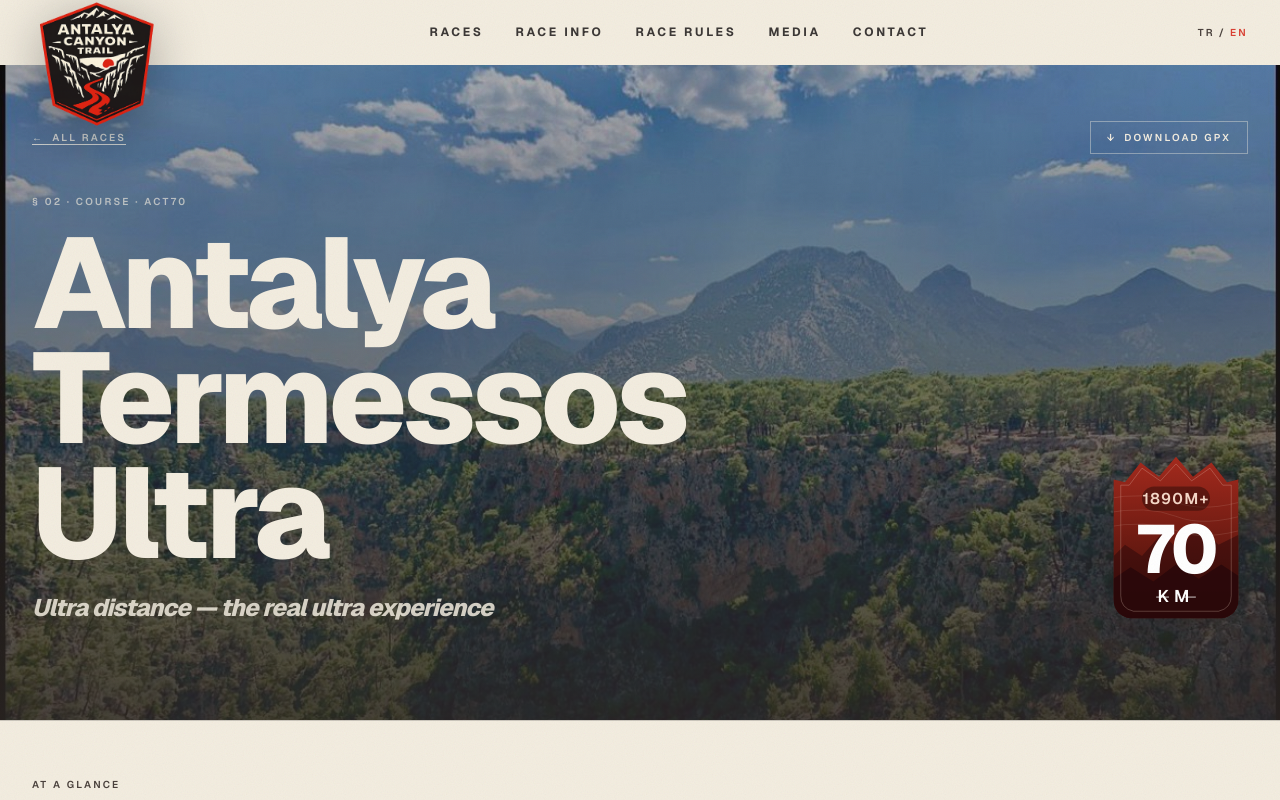
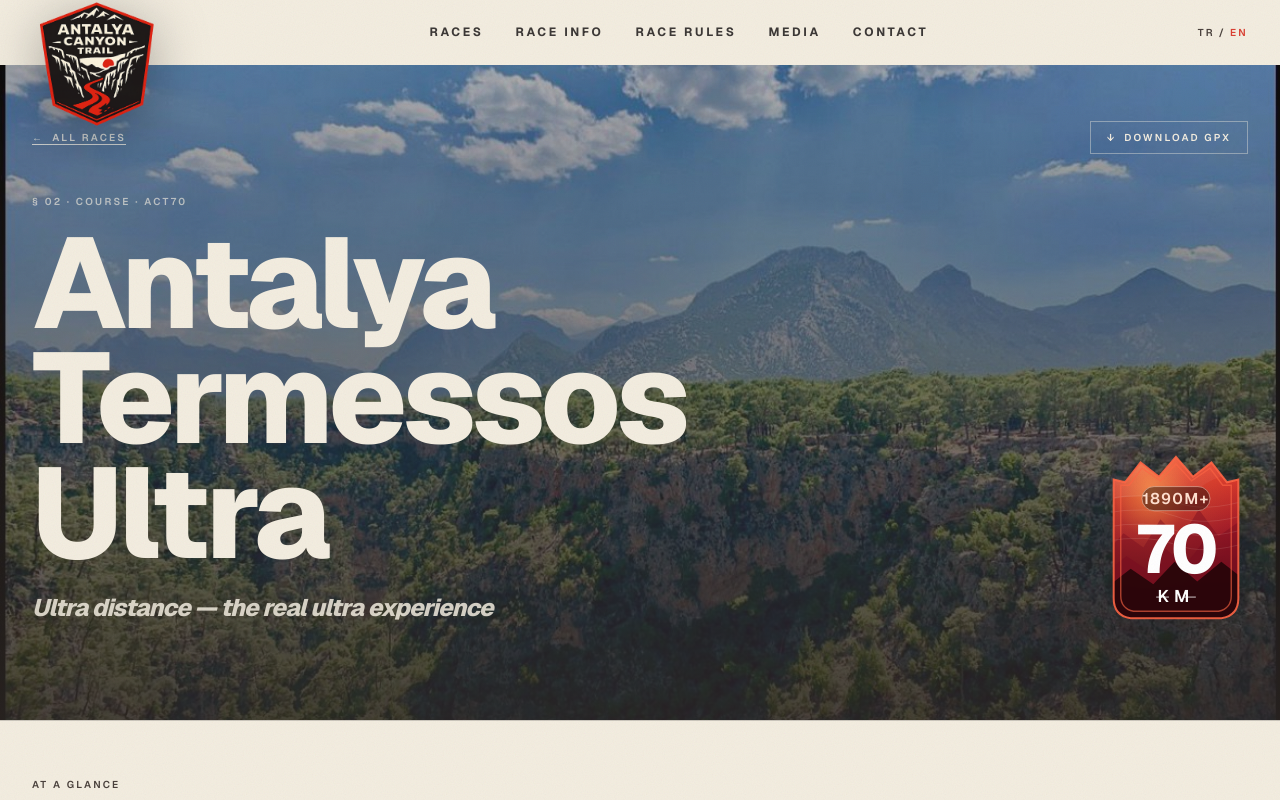
Before and after one commit to eserdinyo/antalyacanyontrail, a Next.js app: page /en/races/ultra in a window 1280 px wide. Shown: the top 800 px of the page. Built offline with nearby package versions, Linux system fonts and the light colour scheme.

Commit message:
style: brighten race badges

```diff
--- a/components/RaceBadge.tsx
+++ b/components/RaceBadge.tsx
@@ -1,13 +1,67 @@
 import type { Race, RaceColor } from "@/lib/event";
 
-type Palette = { from: string; to: string; ridge: string; ink: string };
+type Palette = {
+  from: string;
+  mid: string;
+  to: string;
+  glow: string;
+  ridgeA: string;
+  ridgeB: string;
+  ink: string;
+  outline: string;
+};
 
 const PALETTE: Record<RaceColor, Palette> = {
-  "ember-deep": { from: "#a52a1d", to: "#3a0d08", ridge: "#28080a", ink: "#f5d8c8" },
-  ember:       { from: "#e85b48", to: "#8a1d10", ridge: "#5a1009", ink: "#fde4d6" },
-  ochre:       { from: "#d99c4a", to: "#7a4912", ridge: "#5a3208", ink: "#fbe6c4" },
-  moss:        { from: "#7a8e58", to: "#384528", ridge: "#26331a", ink: "#e4ecd3" },
-  shadow:      { from: "#5a504a", to: "#1a1614", ridge: "#0c0a09", ink: "#e6dfd4" },
+  "ember-deep": {
+    from: "#ef442d",
+    mid: "#9b1727",
+    to: "#2b070b",
+    glow: "#ff9b45",
+    ridgeA: "#7b1020",
+    ridgeB: "#240508",
+    ink: "#ffe0cf",
+    outline: "#ff6645",
+  },
+  ember: {
+    from: "#ff6a4f",
+    mid: "#d72d2f",
+    to: "#4c0b0c",
+    glow: "#ffd05a",
+    ridgeA: "#9e1d24",
+    ridgeB: "#330707",
+    ink: "#fff0df",
+    outline: "#ff8067",
+  },
+  ochre: {
+    from: "#ffbd45",
+    mid: "#d87922",
+    to: "#59320b",
+    glow: "#f7f06a",
+    ridgeA: "#b55b18",
+    ridgeB: "#3a2108",
+    ink: "#fff2c9",
+    outline: "#ffc65b",
+  },
+  moss: {
+    from: "#99b95d",
+    mid: "#55783f",
+    to: "#172818",
+    glow: "#d7ed79",
+    ridgeA: "#496a35",
+    ridgeB: "#102111",
+    ink: "#f0f7dd",
+    outline: "#b6d877",
+  },
+  shadow: {
+    from: "#857a73",
+    mid: "#4a403f",
+    to: "#0f0d12",
+    glow: "#bf9cff",
+    ridgeA: "#3b3336",
+    ridgeB: "#08070a",
+    ink: "#f0e9df",
+    outline: "#a6958d",
+  },
 };
 
 const SIZE = {
@@ -43,7 +97,18 @@ export function RaceBadge({
       <defs>
         <linearGradient id={`${id}-fill`} x1="0" y1="0" x2="0" y2="1">
           <stop offset="0%" stopColor={p.from} />
+          <stop offset="48%" stopColor={p.mid} />
           <stop offset="100%" stopColor={p.to} />
+        </linearGradient>
+        <radialGradient id={`${id}-flare`} cx="30%" cy="20%" r="72%">
+          <stop offset="0%" stopColor={p.glow} stopOpacity="0.72" />
+          <stop offset="42%" stopColor={p.glow} stopOpacity="0.16" />
+          <stop offset="100%" stopColor={p.glow} stopOpacity="0" />
+        </radialGradient>
+        <linearGradient id={`${id}-glass`} x1="0" y1="0" x2="1" y2="1">
+          <stop offset="0%" stopColor="white" stopOpacity="0.34" />
+          <stop offset="42%" stopColor="white" stopOpacity="0.08" />
+          <stop offset="100%" stopColor="white" stopOpacity="0" />
         </linearGradient>
         <clipPath id={`${id}-clip`}>
           <path d="M50 2 L62 16 L75 6 L86 20 L94 18 L94 102 Q94 114 82 116 L18 116 Q6 114 6 102 L6 18 L14 20 L25 6 L38 16 Z" />
@@ -57,28 +122,50 @@ export function RaceBadge({
 
       <g clipPath={`url(#${id}-clip)`}>
         <path
-          d="M0 78 L14 64 L26 72 L40 56 L52 68 L66 50 L80 64 L100 54 L100 120 L0 120 Z"
-          fill={p.ridge}
-          opacity="0.5"
+          d="M50 2 L62 16 L75 6 L86 20 L94 18 L94 102 Q94 114 82 116 L18 116 Q6 114 6 102 L6 18 L14 20 L25 6 L38 16 Z"
+          fill={`url(#${id}-flare)`}
         />
         <path
-          d="M0 92 L18 80 L34 90 L50 78 L66 88 L82 78 L100 90 L100 120 L0 120 Z"
-          fill={p.ridge}
-          opacity="0.85"
+          d="M-8 38 C22 20 44 40 68 23 C82 13 95 13 108 20 L108 -10 L-8 -10 Z"
+          fill={`url(#${id}-glass)`}
+        />
+        <path
+          d="M0 70 L13 56 L27 66 L39 46 L53 61 L66 39 L80 58 L100 44 L100 120 L0 120 Z"
+          fill={p.ridgeA}
+          opacity="0.48"
+        />
+        <path
+          d="M0 84 L15 72 L30 82 L43 67 L56 79 L70 61 L84 78 L100 68 L100 120 L0 120 Z"
+          fill={p.ridgeA}
+          opacity="0.72"
+        />
+        <path
+          d="M0 95 L18 81 L34 92 L49 76 L65 90 L82 76 L100 90 L100 120 L0 120 Z"
+          fill={p.ridgeB}
+          opacity="0.9"
         />
         <g stroke={p.ink} strokeWidth="0.4" fill="none" opacity="0.22">
           <path d="M-2 32 Q 30 26 50 34 T 102 32" />
           <path d="M-2 42 Q 30 36 50 44 T 102 42" />
           <path d="M-2 52 Q 30 46 50 54 T 102 52" />
+          <path d="M-2 62 Q 30 56 50 64 T 102 62" />
         </g>
         <path
           d="M50 7 L61 19 L74 10 L83 22 L89 22 L89 100 Q89 109 80 111 L20 111 Q11 109 11 100 L11 22 L17 22 L26 10 L39 19 Z"
           fill="none"
-          stroke={p.ink}
-          strokeWidth="0.5"
-          opacity="0.35"
+          stroke={p.outline}
+          strokeWidth="1"
+          opacity="0.62"
         />
       </g>
+
+      <path
+        d="M50 2 L62 16 L75 6 L86 20 L94 18 L94 102 Q94 114 82 116 L18 116 Q6 114 6 102 L6 18 L14 20 L25 6 L38 16 Z"
+        fill="none"
+        stroke={p.outline}
+        strokeWidth="1.4"
+        opacity="0.9"
+      />
 
       {/* elevation chip */}
       <g transform="translate(50 32)">
@@ -88,7 +175,10 @@ export function RaceBadge({
           width={48}
           height={17}
           rx={8.5}
-          fill="rgba(0,0,0,0.35)"
+          fill="rgba(12,8,8,0.44)"
+          stroke={p.ink}
+          strokeWidth="0.35"
+          opacity="0.96"
         />
         <text
           x={0}
```
